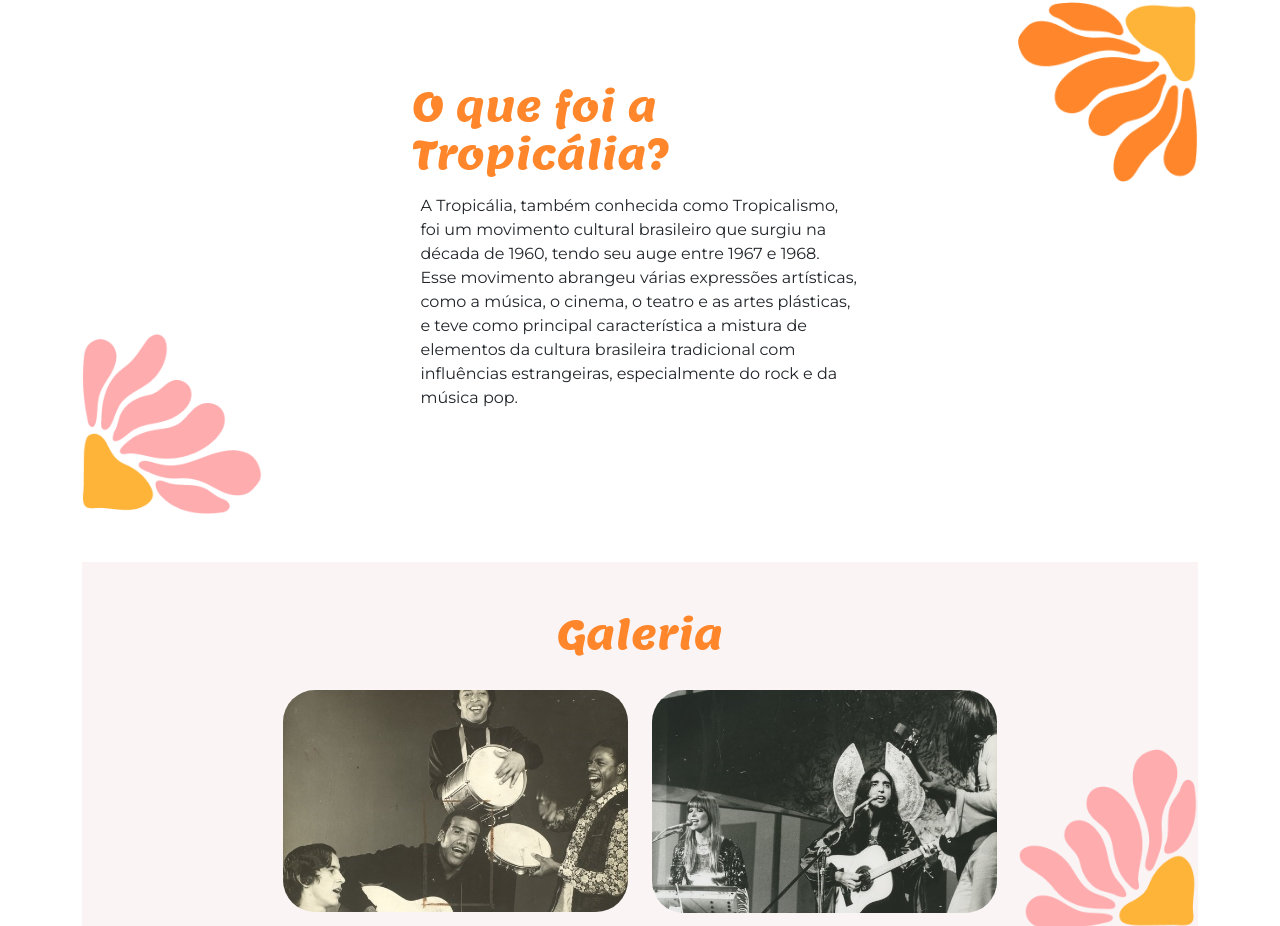
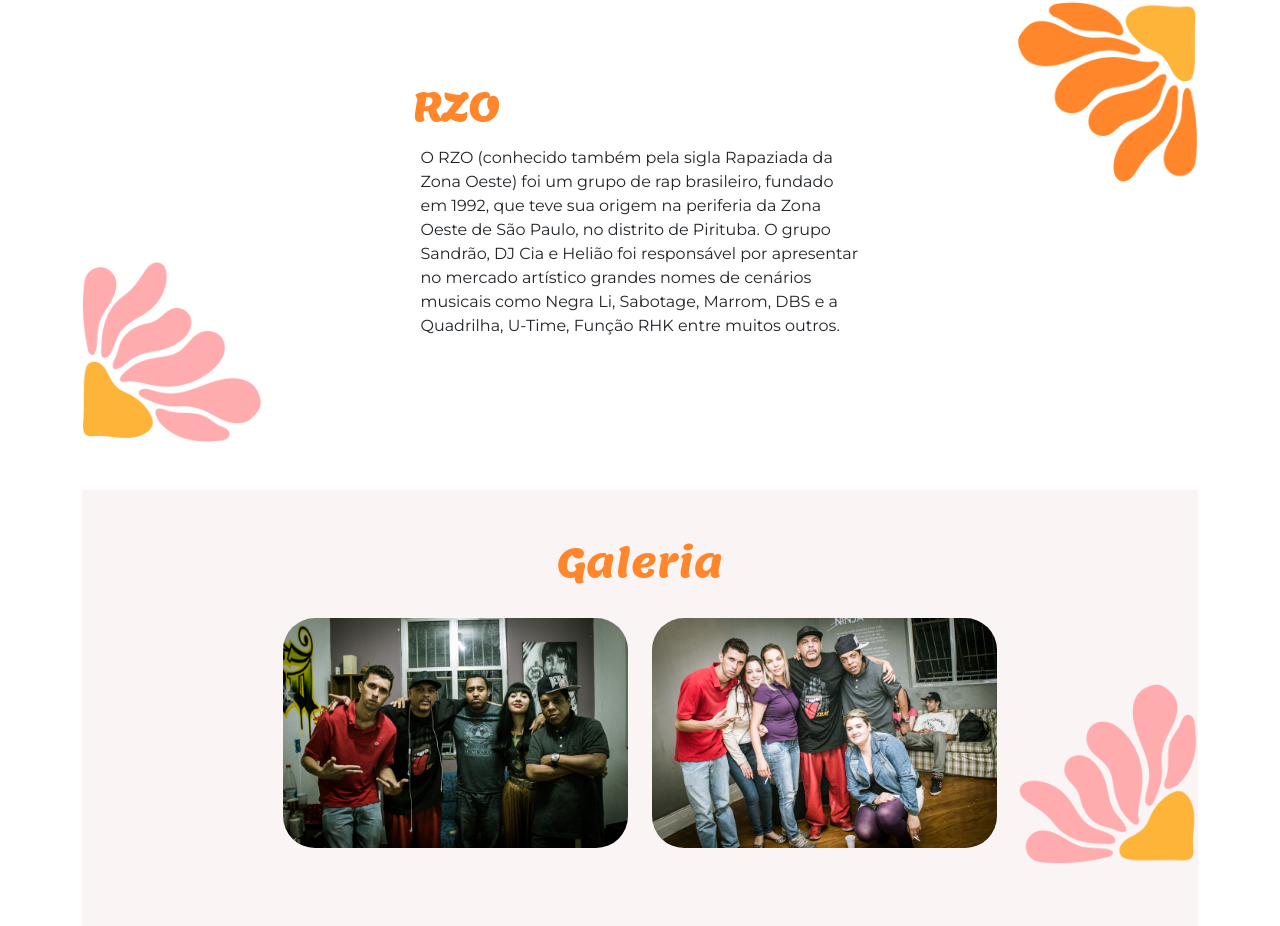
Before and after one commit to japatremzk/luv-, a plain HTML site: page index.html in a window 1280 px wide. Shown: the part 1007-1933 px from the top of the page. Drawn offline with nearby package versions, Linux system fonts and the light colour scheme; a script that the page names is missing.

Commit message:
atualizado

```diff
--- a/index.html
+++ b/index.html
@@ -45,12 +45,12 @@
         <section id="tropicalia" class="my-5 pt-6 secao-tropicalia">
             <div class="container d-flex align-items-center ">
                   <div class="col-5">
-                    <h2>O que foi a Tropicália?</h2>
-                    <p class="p-2">A Tropicália, também conhecida como Tropicalismo, foi um movimento cultural
-                        brasileiro que surgiu na década de 1960, tendo seu auge entre 1967 e 1968. Esse movimento
-                        abrangeu várias expressões artísticas, como a música, o cinema, o teatro e as artes plásticas, e
-                        teve como principal característica a mistura de elementos da cultura brasileira tradicional com
-                        influências estrangeiras, especialmente do rock e da música pop.</p>
+                    <h2>RZO</h2>
+                    <p class="p-2">O RZO (conhecido também pela sigla Rapaziada da Zona Oeste) foi um grupo de rap brasileiro,
+                         fundado em 1992, que teve sua origem na periferia da Zona Oeste de São Paulo, no distrito de Pirituba.
+                         O grupo Sandrão, DJ Cia e Helião foi responsável por apresentar no mercado artístico
+                         grandes nomes de cenários musicais como Negra Li, Sabotage, Marrom, DBS e a Quadrilha,
+                         U-Time, Função RHK entre muitos outros.</p>
                 </div>
             </div>
         </section>
@@ -61,11 +61,11 @@
 
                 <div class="row justify-content-md-center">
                     <div class="col-md-4">
-                        <img src="img/lossy-page1-640px-Jorge_Ben_e_o_Trio_Mocotó_no_Teatro_da_Lagoa,_1971.tif.jpg"
+                        <img src="img/2013_-_Sandrão_RZO_-_São_Paulo_-_SP_-_10554572285.jpg"
                             class="img-fluid rounded-5" loading="lazy">
                     </div>
                     <div class="col-md-4">
-                        <img src="img/lossy-page1-640px-Os_Mutantes_2.tif.jpg" class="img-fluid rounded-5"
+                        <img src="img/Sandrão_RZO_2013_-_São_Paulo-SP_-_10554775004.jpg" class="img-fluid rounded-5"
                             loading="lazy">
                     </div>
                 </div>
```
